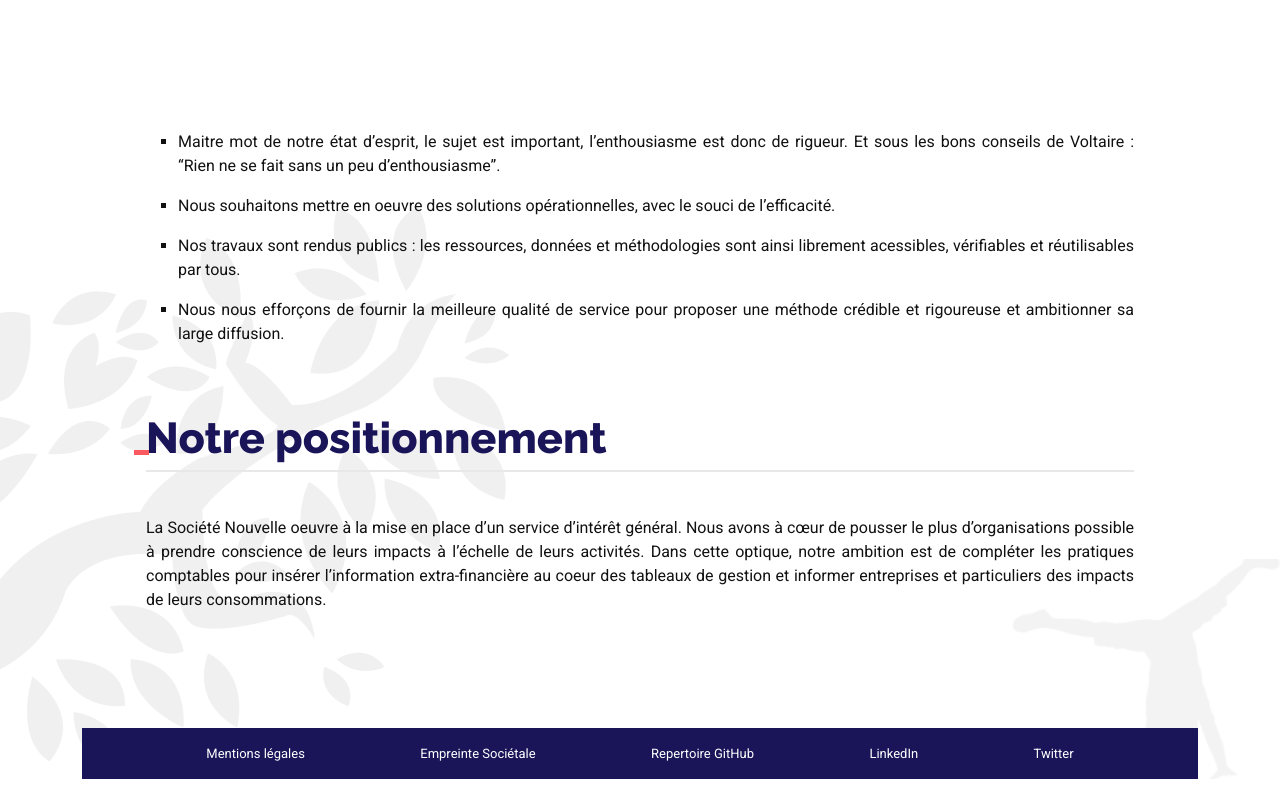
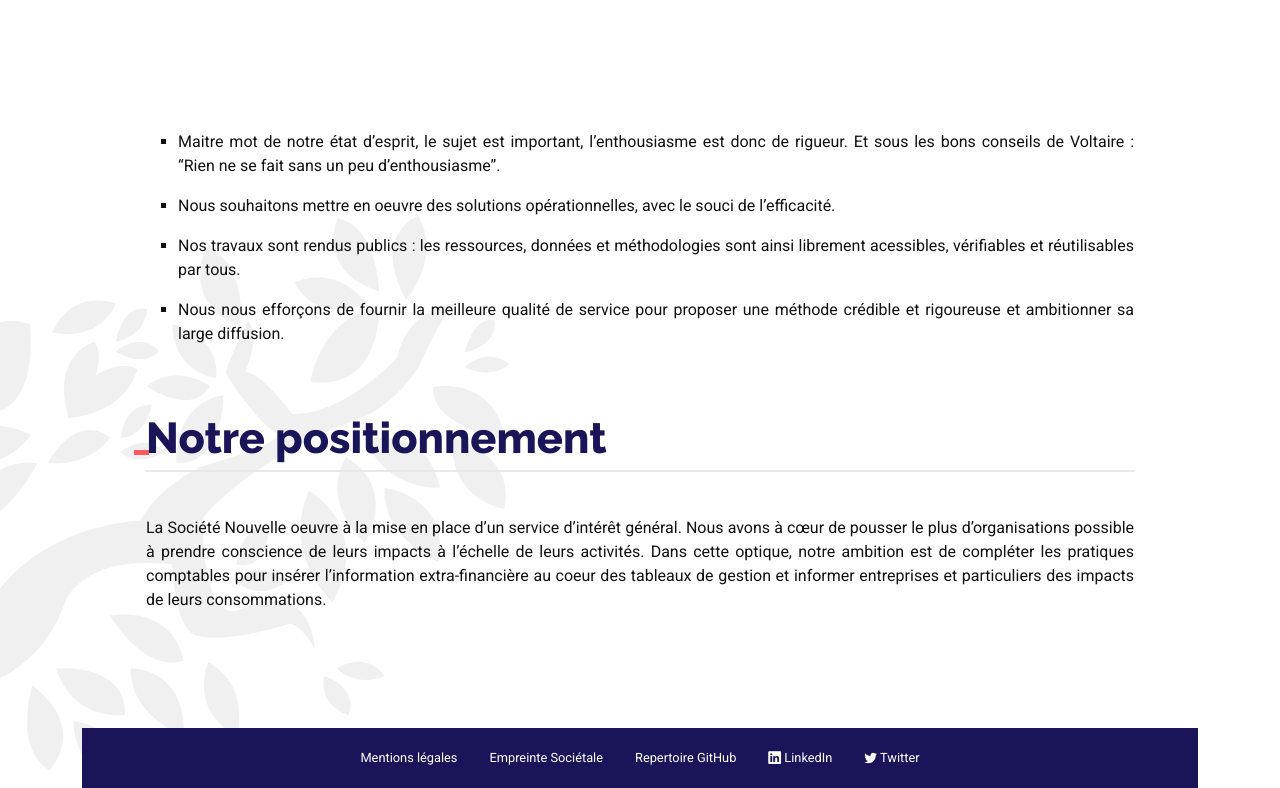
Before and after one commit to La-Societe-Nouvelle/LaSocieteNouvelle-Website, a Next.js app: page /blog in a window 1280 px wide. Shown: the part 2780-3568 px from the top of the page. Built offline with nearby package versions, Linux system fonts and the light colour scheme.

Commit message:
fix footer text

```diff
--- a/src/components/footer.js
+++ b/src/components/footer.js
@@ -6,19 +6,32 @@ export default class Footer extends React.Component {
   render() {
     return (
 
-    <div className="Footer bg-primary">
+      <div className="Footer bg-primary">
         <Container>
-        <div id="links">
-            <a className="link-footer" href="/mentions-legales">Mentions légales</a>
-            <a className="link-footer" href="/company-data?siren=889182770">Empreinte Sociétale</a>
-            <a className="link-footer" href="https://github.com/La-Societe-Nouvelle/LaSocieteNouvelle-Website" target="_blank">Repertoire GitHub</a>
-            <a className="link-footer" href="https://www.linkedin.com/company/la-societe-nouvelle/" target="_blank">LinkedIn</a>
-            <a className="link-footer" href="https://twitter.com/SHumiliere" target="_blank">Twitter</a>
-            {/*<a className="link-footer" href="/contact">Contact</a>*/}
-        </div>
+          <ul className='nav justify-content-center'>
+            <li className="nav-item">
+              <a className="nav-link" href="/mentions-legales">Mentions légales</a>
+            </li>
+            <li className="nav-item">
+              <a className="nav-link" href="/company-data?siren=889182770">Empreinte Sociétale</a>
+
+            </li>
+            <li className="nav-item">
+              <a className="nav-link" href="https://github.com/La-Societe-Nouvelle/LaSocieteNouvelle-Website" target="_blank">Repertoire GitHub</a>
+
+            </li>
+            <li className="nav-item">
+              <a className="nav-link" href="https://www.linkedin.com/company/la-societe-nouvelle/" target="_blank"><i className="bi bi-linkedin"></i> LinkedIn</a>
+
+            </li>
+            <li className="nav-item">
+              <a className="nav-link" href="https://twitter.com/SHumiliere" target="_blank"><i className="bi bi-twitter"></i> Twitter</a>
+            </li>
+          </ul>
+          {/*<a className="nav-link" href="/contact">Contact</a>*/}
         </Container>
 
-    </div>
+      </div>
 
     );
   }
--- a/styles/footer.scss
+++ b/styles/footer.scss
@@ -5,18 +5,9 @@
 .Footer {
   color: white;
   padding: 1em 0;
-  #links {
-    display: flex;
-    width: 100%;
-    align-items: center;
-    justify-content:space-around;
-    padding: 0 5%;
-
-    .link-footer {
-      color: white;
-      font-size: 13px;
-    }
-
+  font-size: 0.8rem;
+  ul li{
+    list-style-type: none;
   }
 
 }
--- a/styles/globals.scss
+++ b/styles/globals.scss
@@ -8,6 +8,26 @@ body {
   background-repeat: no-repeat;
   background-position: left bottom,right bottom;
   background-attachment: fixed;
+}
+
+@media screen and (max-width: 1280px)
+{
+  body {
+    background-image: url("/images/img-background.png");
+    background-repeat: no-repeat;
+    background-position: left bottom;
+    background-attachment: fixed;
+  }
+
+  .big-text {
+    font-size: 1.5rem;
+  }
+
+}
+@media all and (orientation: portrait) {
+  .big-text {
+    font-size: 1rem;
+  }
 }
 main {
   padding-bottom: 3em;
@@ -30,7 +50,7 @@ section.bg-primary {
 }
 
 .big-text{
-  font-size: 3em;
+  font-size: 3rem;
 }
 
 .btn-secondary, .btn-secondary:hover, .btn-secondary:active, .btn-secondary:focus {
```
